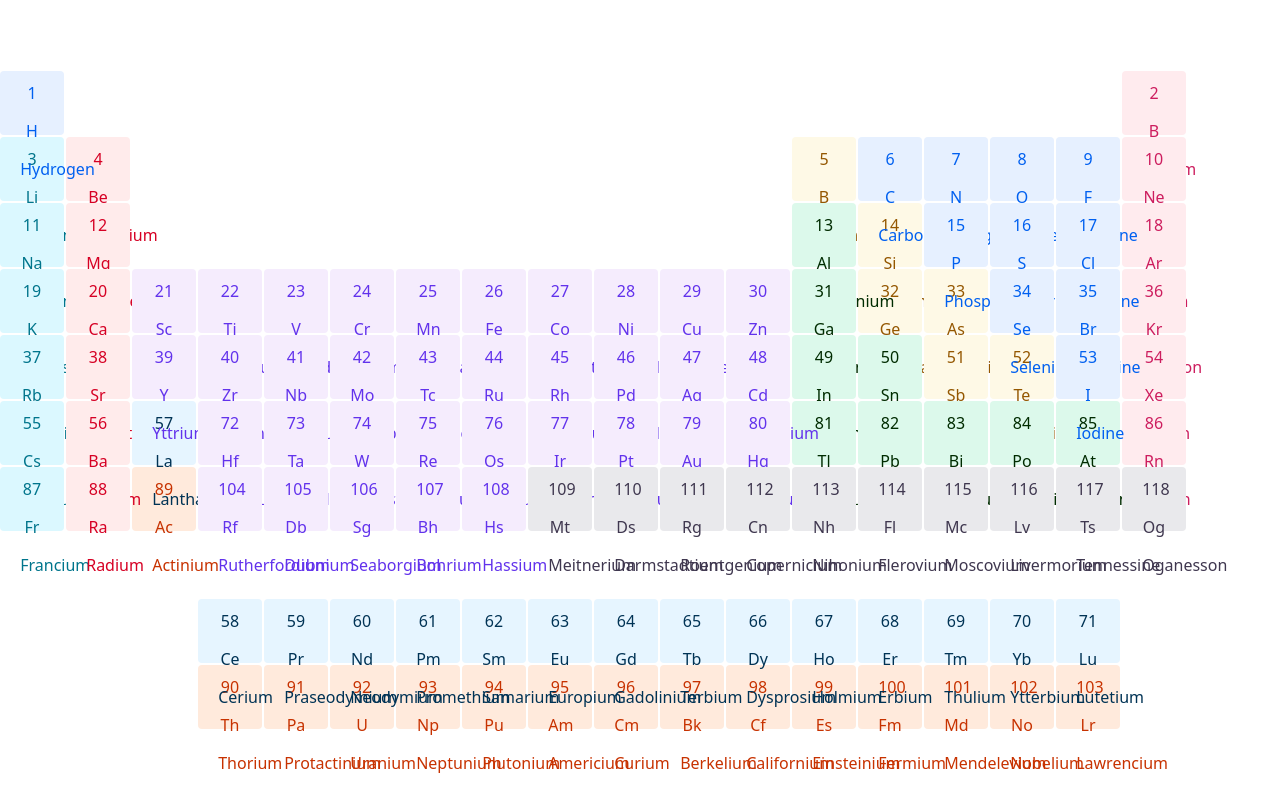
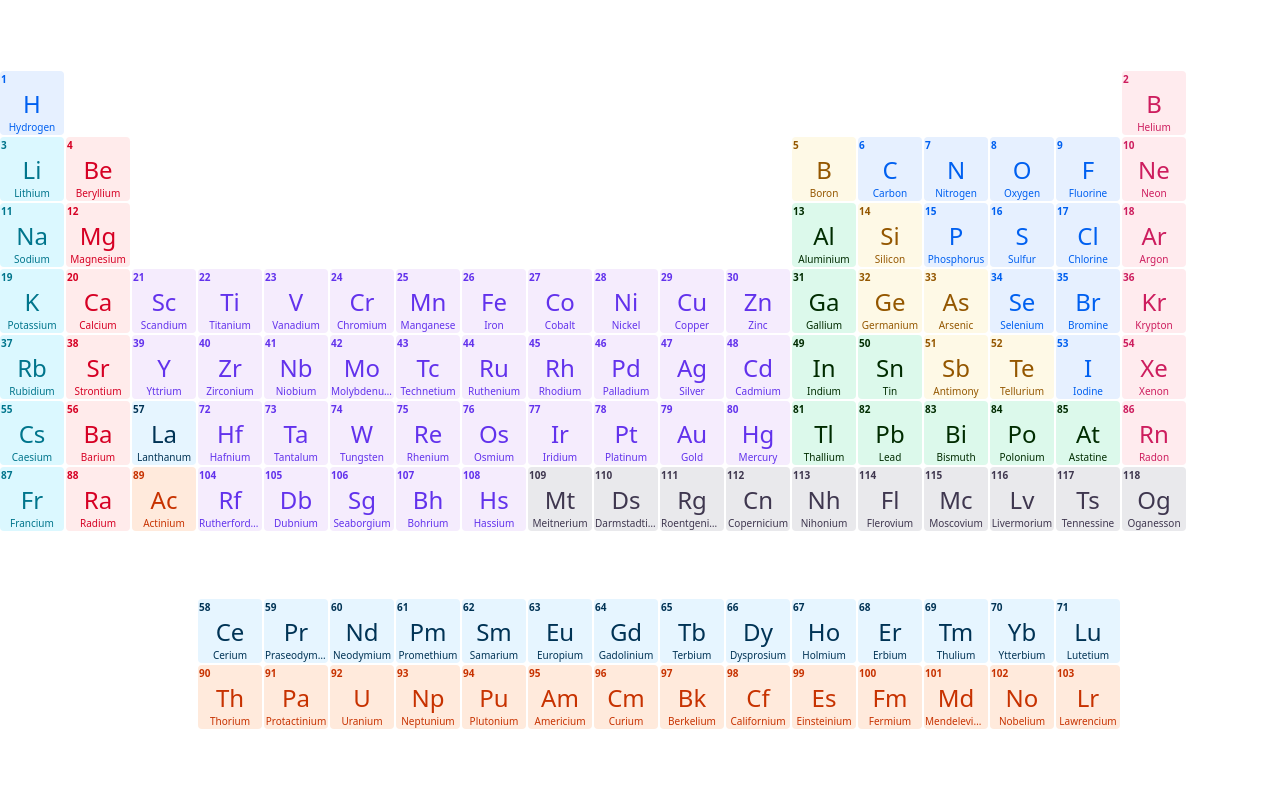
Before and after one commit to Mizumono/periodic-table, a React (Vite) app: page / in a window 1280 px wide. Built offline with nearby package versions, Linux system fonts and the light colour scheme.

Commit message:
style: improve Element layout and symbol alignment

```diff
--- a/src/components/Element/Element.module.css
+++ b/src/components/Element/Element.module.css
@@ -1,12 +1,51 @@
 .element {
   border-radius: 4px;
-  color: #000000;
+  display: flex;
+  flex-direction: row;
+  flex-shrink: 0;
+  margin: 0;
+  padding: 0;
 }
 
-div::before {
-  content: attr(data-number);
+.content {
+  display: flex;
+  flex-direction: column;
+  height: 100%;
+  justify-content: center;
+  width: 100%;
 }
 
-div::after {
+.content::before {
+  align-self: flex-start;
+  content: attr(data-number);
+  display: block;
+  flex: 0 0 auto;
+  font-size: 10px;
+  font-weight: 700;
+  padding: 0;
+  user-select: none;
+}
+
+.content::after {
   content: attr(data-name);
+  display: block;
+  flex: 0 0 auto;
+  font-size: 10px;
+  overflow: hidden;
+  padding: 0;
+  text-align: center;
+  text-overflow: ellipsis;
+  user-select: none;
+  white-space: nowrap;
 }
+
+.symbol {
+  align-items: center;
+  display: flex;
+  flex: 1;
+  font-size: 24px;
+  justify-content: center;
+  margin: 0;
+  padding: 0;
+  user-select: none;
+}
--- a/src/components/Element/Element.tsx
+++ b/src/components/Element/Element.tsx
@@ -21,8 +21,8 @@ export const Element = ({
         gridRow: element.period,
       }}
     >
-      <div data-name={element.name} data-number={element.number}>
-        <p>{ element.symbol }</p>
+      <div className={styles.content} data-name={element.name} data-number={element.number}>
+        <p className={styles.symbol}>{ element.symbol }</p>
       </div>
     </button>
   );
```
